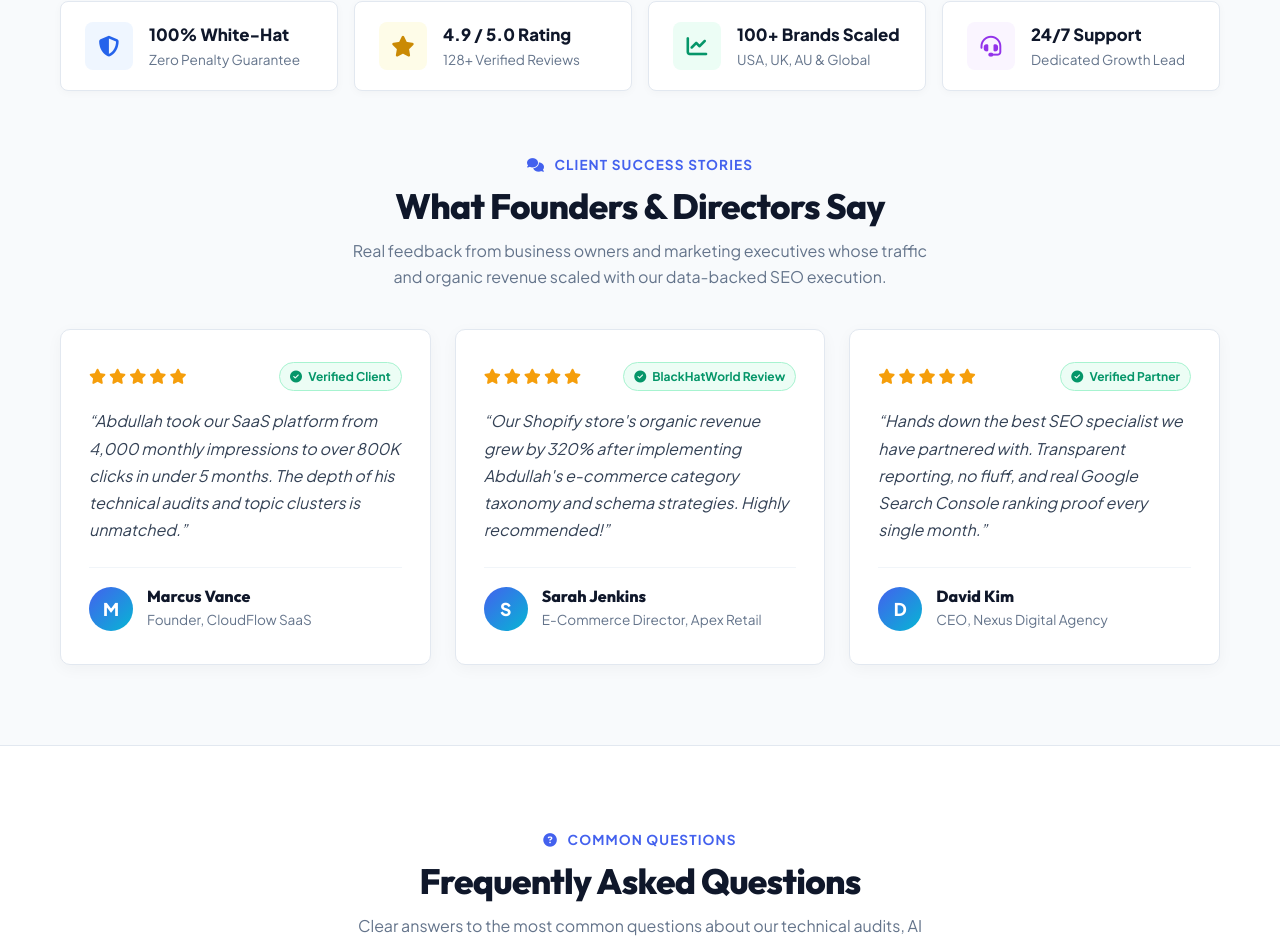
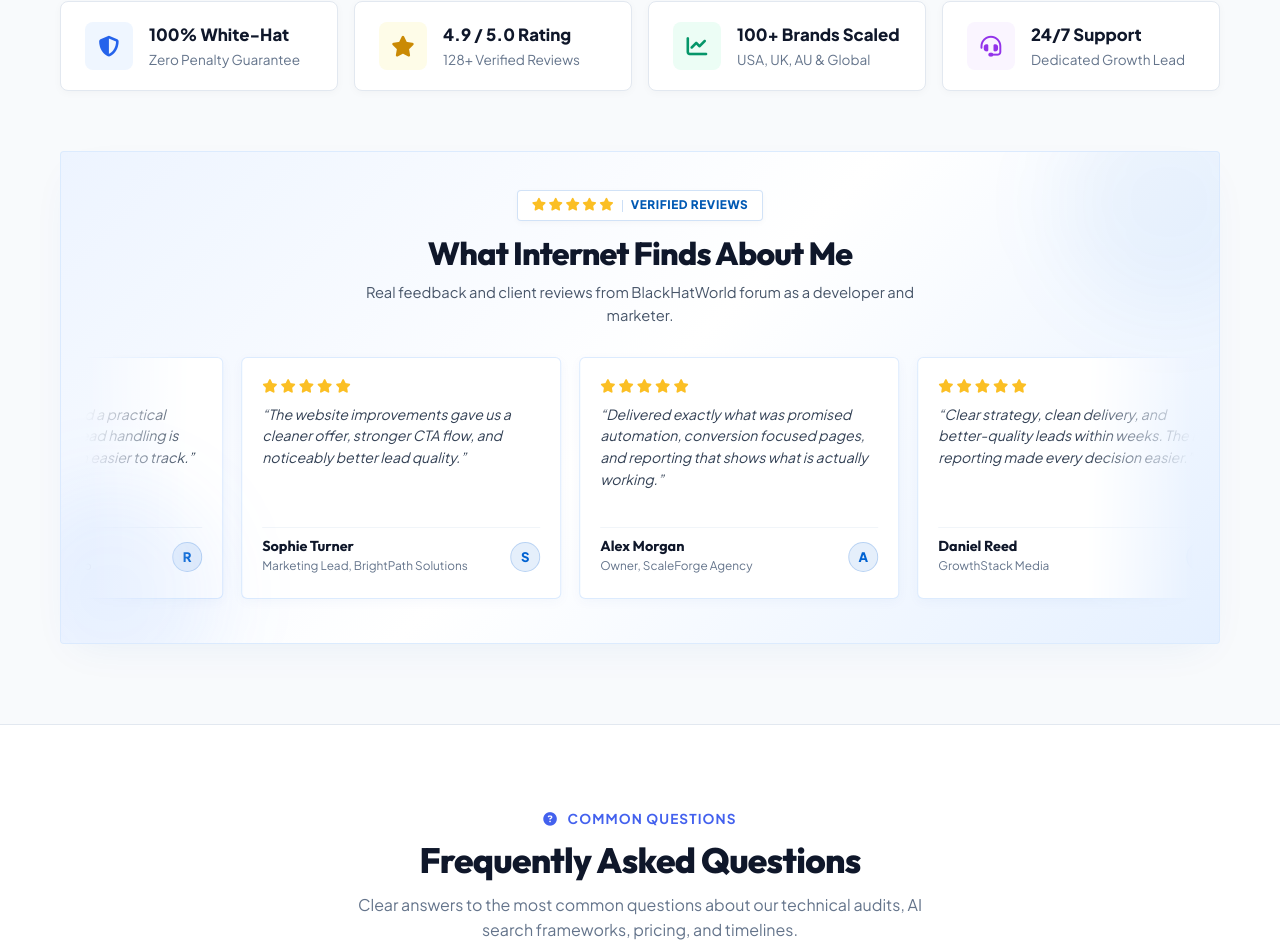
Before and after one commit to abdullahbdseo/abdullahseo, a Next.js app: page / in a window 1280 px wide. Shown: the part 4756-5698 px from the top of the page. Built offline with nearby package versions, Linux system fonts and the light colour scheme.

Commit message:
Match homepage testimonials section with About page What Internet Finds About Me marquee

```diff
--- a/app/page.js
+++ b/app/page.js
@@ -3,9 +3,68 @@
 import { useState } from "react";
 import Link from "next/link";
 import Image from "next/image";
-import { siteSettings, services, testimonials, globalFaqs } from "@/lib/data";
+import { siteSettings, services, globalFaqs } from "@/lib/data";
 import QuoteModal from "@/components/QuoteModal";
 import ServiceOrderModal from "@/components/ServiceOrderModal";
+
+const verifiedReviews = [
+  {
+    name: "Mia Collins",
+    role: "Director, Northline Digital",
+    rating: 5,
+    quote: "He rebuilt our service funnel around conversions, not vanity metrics. More qualified enquiries and far less manual follow-up.",
+    avatar: "M",
+  },
+  {
+    name: "Ryan Patel",
+    role: "Co-Founder, ClickPilot Studio",
+    rating: 5,
+    quote: "Fast communication and a practical automation setup. Our lead handling is now smoother and much easier to track.",
+    avatar: "R",
+  },
+  {
+    name: "Sophie Turner",
+    role: "Marketing Lead, BrightPath Solutions",
+    rating: 5,
+    quote: "The website improvements gave us a cleaner offer, stronger CTA flow, and noticeably better lead quality.",
+    avatar: "S",
+  },
+  {
+    name: "Alex Morgan",
+    role: "Owner, ScaleForge Agency",
+    rating: 5,
+    quote: "Delivered exactly what was promised automation, conversion focused pages, and reporting that shows what is actually working.",
+    avatar: "A",
+  },
+  {
+    name: "Daniel Reed",
+    role: "GrowthStack Media",
+    rating: 5,
+    quote: "Clear strategy, clean delivery, and better-quality leads within weeks. The KPI reporting made every decision easier.",
+    avatar: "D",
+  },
+  {
+    name: "Marcus Vance",
+    role: "Founder, CloudFlow SaaS",
+    rating: 5,
+    quote: "Abdullah took our SaaS platform from 4,000 monthly impressions to over 800K clicks in under 5 months. The depth of his technical audits and topic clusters is unmatched.",
+    avatar: "M",
+  },
+  {
+    name: "Sarah Jenkins",
+    role: "E-Commerce Director, Apex Retail",
+    rating: 5,
+    quote: "Our Shopify store's organic revenue grew by 320% after implementing Abdullah's e-commerce category taxonomy and schema strategies. Highly recommended!",
+    avatar: "S",
+  },
+  {
+    name: "David Kim",
+    role: "CEO, Nexus Digital Agency",
+    rating: 5,
+    quote: "Hands down the best SEO specialist we have partnered with. Transparent reporting, no fluff, and real Google Search Console ranking proof every single month.",
+    avatar: "D",
+  }
+];
 
 export default function HomePage() {
   const [isQuoteOpen, setIsQuoteOpen] = useState(false);
@@ -740,59 +799,59 @@ export default function HomePage() {
             </div>
           </div>
 
-          <div className="digi-section-head" style={{ marginBottom: "40px", textAlign: "center" }}>
-            <span style={{ fontSize: "0.85rem", fontWeight: 700, color: "#4361ee", textTransform: "uppercase", letterSpacing: "0.08em", display: "inline-block", marginBottom: "8px" }}>
-              <i className="fa-solid fa-comments" style={{ marginRight: "6px" }}></i> Client Success Stories
-            </span>
-            <h2 style={{ fontSize: "2.2rem", fontWeight: 800, color: "#0f172a" }}>What Founders &amp; Directors Say</h2>
-            <p style={{ color: "#64748b", maxWidth: "600px", margin: "10px auto 0", fontSize: "1rem" }}>
-              Real feedback from business owners and marketing executives whose traffic and organic revenue scaled with our data-backed SEO execution.
+          {/* Section: What Internet Finds About Me (Verified Reviews Marquee) */}
+          <div className="testimonial-marquee-container" style={{ textAlign: "center" }}>
+            {/* Verified Reviews Pill */}
+            <div className="verified-pill-badge">
+              <span className="pill-stars">
+                <i className="fa-solid fa-star"></i>
+                <i className="fa-solid fa-star"></i>
+                <i className="fa-solid fa-star"></i>
+                <i className="fa-solid fa-star"></i>
+                <i className="fa-solid fa-star"></i>
+              </span>
+              <span className="pill-divider"></span>
+              <span className="pill-text">Verified Reviews</span>
+            </div>
+
+            <h2 className="marquee-section-title">What Internet Finds About Me</h2>
+            <p className="marquee-section-subtitle">
+              Real feedback and client reviews from BlackHatWorld forum as a developer and marketer.
             </p>
-          </div>
 
-          <div style={{ display: "grid", gridTemplateColumns: "repeat(auto-fit, minmax(320px, 1fr))", gap: "24px" }}>
-            {testimonials.map((t, idx) => (
-              <div
-                key={idx}
-                style={{
-                  background: "#ffffff",
-                  border: "1px solid #e2e8f0",
-                  borderRadius: "10px",
-                  padding: "32px 28px",
-                  display: "flex",
-                  flexDirection: "column",
-                  justifyContent: "space-between",
-                  boxShadow: "0 4px 16px rgba(0,0,0,0.04)",
-                  transition: "transform 0.2s ease, box-shadow 0.2s ease"
-                }}
-              >
-                <div>
-                  <div style={{ display: "flex", justifyContent: "space-between", alignItems: "center", marginBottom: "16px" }}>
-                    <div style={{ color: "#f59e0b", fontSize: "0.95rem", display: "flex", gap: "3px" }}>
-                      {[...Array(t.rating || 5)].map((_, i) => (
-                        <i key={i} className="fa-solid fa-star"></i>
-                      ))}
+            {/* Marquee Viewport */}
+            <div className="marquee-viewport-mask">
+              <div className="marquee-track">
+                {[...verifiedReviews, ...verifiedReviews].map((rev, idx) => (
+                  <div key={idx} className="marquee-review-card">
+                    <div>
+                      <div className="card-stars-row" aria-label={`${rev.rating} out of 5 stars`}>
+                        {[1, 2, 3, 4, 5].map((star) => (
+                          <i
+                            key={star}
+                            className="fa-solid fa-star"
+                            style={{
+                              color: star <= rev.rating ? "#fbbf24" : "#e2e8f0",
+                              fontSize: "0.85rem",
+                            }}
+                          ></i>
+                        ))}
+                      </div>
+                      <p className="card-quote-body">
+                        &ldquo;{rev.quote}&rdquo;
+                      </p>
                     </div>
-                    <span style={{ fontSize: "0.75rem", fontWeight: 700, background: "#ecfdf5", color: "#059669", padding: "4px 10px", borderRadius: "20px", border: "1px solid #a7f3d0" }}>
-                      <i className="fa-solid fa-circle-check" style={{ marginRight: "4px" }}></i> {t.source}
-                    </span>
+                    <div className="card-bottom-row">
+                      <div>
+                        <h3 className="card-author-name">{rev.name}</h3>
+                        <p className="card-author-title">{rev.role}</p>
+                      </div>
+                      <div className="card-avatar-badge">{rev.avatar}</div>
+                    </div>
                   </div>
-                  <p style={{ color: "#334155", fontSize: "1rem", lineHeight: 1.7, fontStyle: "italic", margin: "0 0 24px" }}>
-                    &ldquo;{t.content}&rdquo;
-                  </p>
-                </div>
-
-                <div style={{ display: "flex", alignItems: "center", gap: "14px", borderTop: "1px solid #f1f5f9", paddingTop: "18px" }}>
-                  <div style={{ width: "44px", height: "44px", borderRadius: "50%", background: "linear-gradient(135deg, #4361ee, #06b6d4)", color: "#ffffff", display: "flex", alignItems: "center", justifyContent: "center", fontWeight: 800, fontSize: "1.1rem" }}>
-                    {t.name.charAt(0)}
-                  </div>
-                  <div>
-                    <h5 style={{ margin: 0, fontSize: "1rem", fontWeight: 800, color: "#0f172a" }}>{t.name}</h5>
-                    <span style={{ color: "#64748b", fontSize: "0.85rem" }}>{t.role}</span>
-                  </div>
-                </div>
+                ))}
               </div>
-            ))}
+            </div>
           </div>
 
         </div>
```
